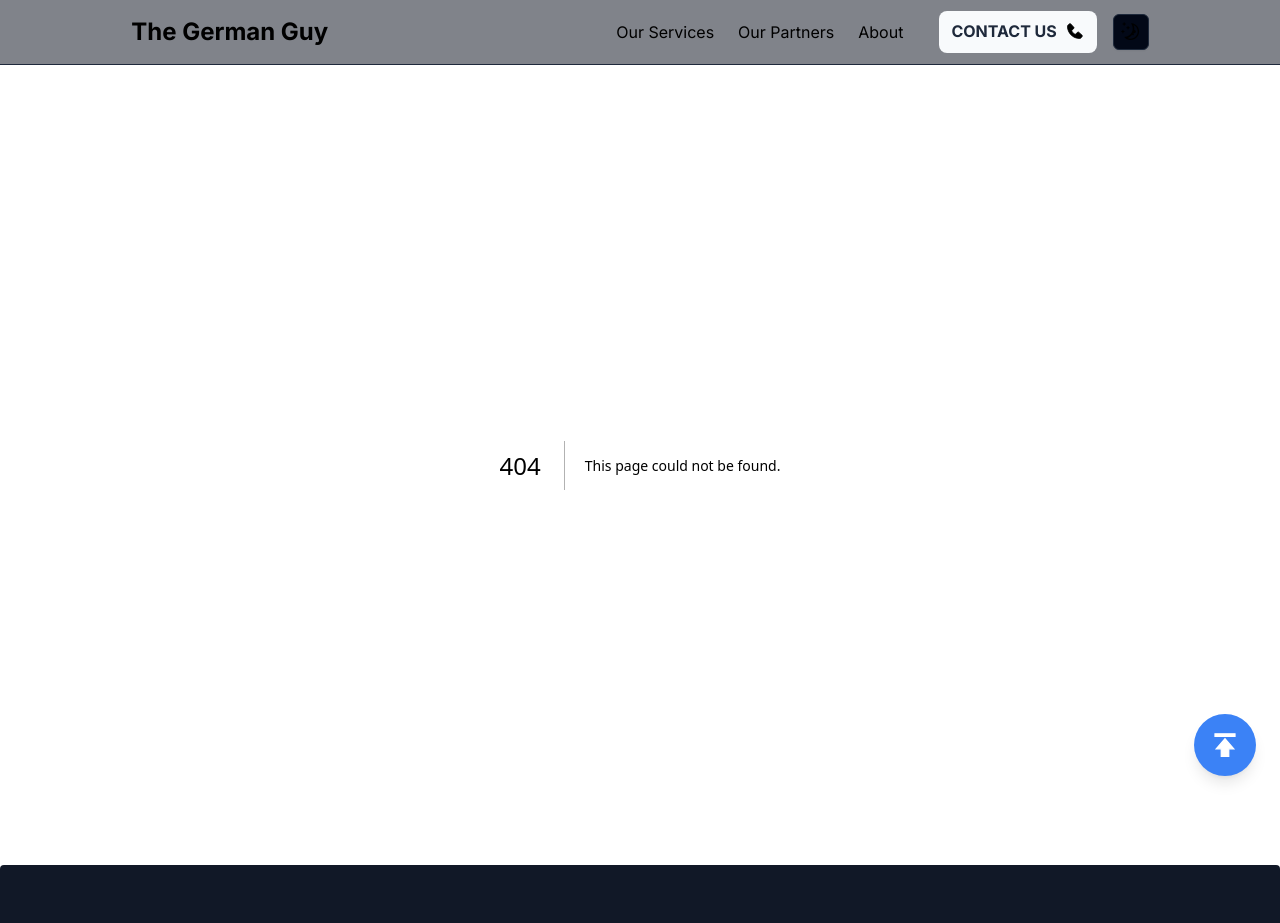
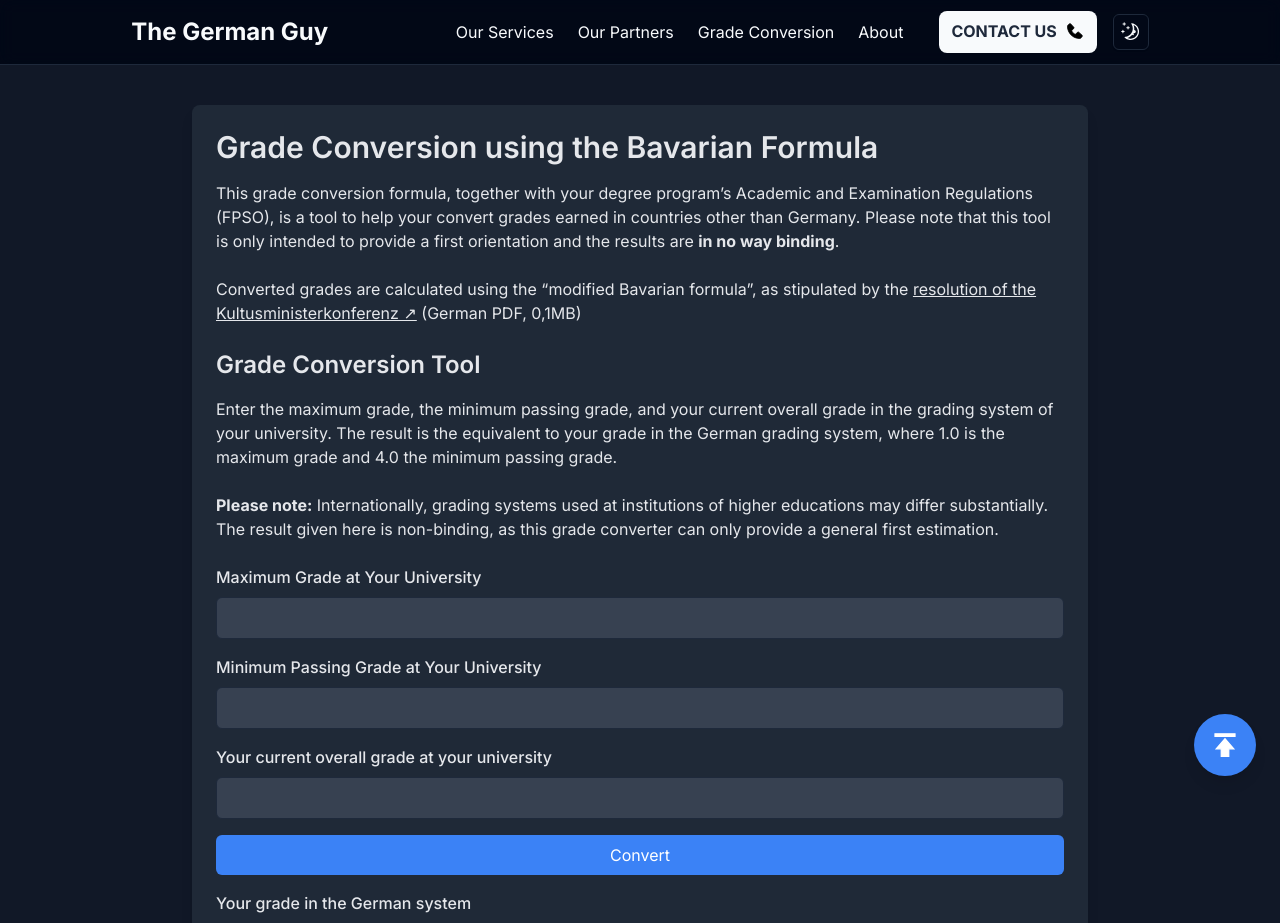
Before and after one commit to janak1998/the-german-guy, a Next.js app: page /grade-conversion in a window 1280 px wide. Before the commit this address had no page. Shown: the top 923 px of the page. Built offline with nearby package versions, Linux system fonts and the light colour scheme.

Commit message:
add grade and impressum page with navigation hover effect

```diff
--- /dev/null
+++ b/app/grade-conversion/page.js
@@ -0,0 +1,112 @@
+'use client';
+import React, { useState } from "react";
+
+const GradeConversion = () => {
+    const [maxGrade, setMaxGrade] = useState("");
+    const [minPassingGrade, setMinPassingGrade] = useState("");
+    const [currentGrade, setCurrentGrade] = useState("");
+    const [convertedGrade, setConvertedGrade] = useState(null);
+
+    const handleConversion = () => {
+        if (!maxGrade || !minPassingGrade || !currentGrade) {
+            alert("Please fill in all fields.");
+            return;
+        }
+
+        const max = parseFloat(maxGrade);
+        const min = parseFloat(minPassingGrade);
+        const current = parseFloat(currentGrade);
+
+        if (min >= max || current > max || current < min) {
+            alert("Please enter valid grades.");
+            return;
+        }
+
+        const result = 1 + (3 * (max - current)) / (max - min);
+        setConvertedGrade(result.toFixed(1));
+    };
+
+    return (
+        <div className="min-h-screen bg-gray-50 dark:bg-gray-900 text-gray-900 dark:text-gray-200 transition duration-300 p-6 px-4 py-10">
+            <div className="max-w-4xl mx-auto bg-white dark:bg-gray-800 shadow-lg rounded-lg p-6">
+                <h1 className="text-3xl font-semibold mb-4">
+                    Grade Conversion using the Bavarian Formula
+
+                </h1>
+                <p className="mb-6">This grade conversion formula, together with your degree program’s Academic and Examination Regulations (FPSO), is a tool to help your convert grades earned in countries other than Germany. Please note that this tool is only intended to provide a first orientation and the results are <b>in no way binding</b>.
+                </p>
+                <p className="mb-6">Converted grades are calculated using the “modified Bavarian formula”, as stipulated by the <a href="https://www.kmk.org/fileadmin/Dateien/pdf/ZAB/Hochschulzugang_Beschluesse_der_KMK/GesNot05.pdf" target="_blank" rel="noreferrer" className="underline">resolution of the Kultusministerkonferenz ↗</a> (German PDF, 0,1MB) </p>
+
+                <h2 className="text-2xl font-semibold mb-4">Grade Conversion Tool
+                </h2>
+
+                <p>Enter the maximum grade, the minimum passing grade, and your current overall grade in the grading system of your university. The result is the equivalent to your grade in the German grading system, where 1.0 is the maximum grade and 4.0 the minimum passing grade.</p>
+
+                <br/>
+
+                <p><b>Please note:</b> Internationally, grading systems used at institutions of higher educations may differ substantially. The result given here is non-binding, as this grade converter can only provide a general first estimation.</p>
+
+                <br/>
+
+                <div className="space-y-4">
+                    <div>
+                        <label className="block mb-2 font-medium">
+                            Maximum Grade at Your University
+                        </label>
+                        <input
+                            type="number"
+                            value={maxGrade}
+                            onChange={(e) => setMaxGrade(e.target.value)}
+                            className="w-full px-4 py-2 border rounded-md bg-gray-100 dark:bg-gray-700 focus:outline-none focus:ring-2 focus:ring-blue-500"
+                        />
+                    </div>
+
+                    <div>
+                        <label className="block mb-2 font-medium">
+                            Minimum Passing Grade at Your University
+                        </label>
+                        <input
+                            type="number"
+                            value={minPassingGrade}
+                            onChange={(e) => setMinPassingGrade(e.target.value)}
+                            className="w-full px-4 py-2 border rounded-md bg-gray-100 dark:bg-gray-700 focus:outline-none focus:ring-2 focus:ring-blue-500"
+                        />
+                    </div>
+
+                    <div>
+                        <label className="block mb-2 font-medium">
+                            Your current overall grade at your university
+
+                        </label>
+                        <input
+                            type="number"
+                            value={currentGrade}
+                            onChange={(e) => setCurrentGrade(e.target.value)}
+                            className="w-full px-4 py-2 border rounded-md bg-gray-100 dark:bg-gray-700 focus:outline-none focus:ring-2 focus:ring-blue-500"
+                        />
+                    </div>
+
+                    <button
+                        onClick={handleConversion}
+                        className="w-full bg-blue-500 hover:bg-blue-600 text-white py-2 px-4 rounded-md mt-4 transition"
+                    >
+                        Convert
+                    </button>
+
+                    <div>
+                        <label className="block mb-2 font-medium">
+                        Your grade in the German system
+                        </label>
+                        <div className="w-full px-4 py-2 border rounded-md bg-gray-100 dark:bg-gray-700">
+                            {convertedGrade !== null ? convertedGrade : "---"}
+                        </div>
+                    </div>
+
+
+                </div>
+            </div>
+        </div>
+    );
+};
+
+export default GradeConversion;
--- /dev/null
+++ b/app/impressum/page.js
@@ -0,0 +1,20 @@
+import React from 'react'
+
+const page = () => {
+  return (
+    <div className="flex justify-center items-center h-[600px] px-4 py-10">
+        <div className="flex flex-col mb-10 text-xl text-left text-gray-800 dark:text-gray-200 w-fit gap-5">
+          <h1 className="text-4xl font-semibold mb-8 text-center">Impressum</h1>
+          <p>The German Guy</p>
+          <p>Mühlenweg 34a</p>
+          <p>5232 Frankfurt(Oder), Germany</p>
+          <p>Email: <a href="mailto:contact@thegermanguy.org" className="underline">contact@thegermanguy.org</a></p>
+          <p>Name der entgegennehmenden Stelle: Stadt Frankfurt(Oder)</p>
+          <p>USt-IdNr. 061/276/01885</p>
+          <p>Representative: Awanish Srivastava</p>
+          </div>
+    </div>
+  )
+}
+
+export default page;
--- a/app/page.js
+++ b/app/page.js
@@ -14,7 +14,7 @@ import Link from "next/link";
 
 export default function Home() {
   return (
-    <main>
+    <main className="lg:gap-20 flex flex-col">
       <Hero />
 
       <Promotion />
--- a/app/services/page.js
+++ b/app/services/page.js
@@ -10,12 +10,14 @@ const Page = () => {
       description:
         "The Chancenkarte(Oppurtunity card) allows professionals to travel to Germany for the purpose of finding employment. With this visa, you have up to twelve months to search for a job in your field. You must have a recognized university degree or an equivalent qualification and demonstrate adequate financial means to support yourself during your stay. A language certificate may not be necessary, but it is advantageous. Once you secure a job, you can convert your visa into a residence permit for employment.",
       icon: "/assets/job_seeker.svg",
+      link: "https://kathmandu.diplo.de/np-en/service/01-VisaEinreise/-/2305548"
     },
     {
       title: "Study Visa",
       description:
         "This visa allows you to pursue higher education in Germany. You need to provide proof of high school or diploma and have an acceptance letter from a university before applying for the visa. Your grades are important, and depending on the university, you may need to show either an IELTS score or a Goethe Institute German language certification. If you're aiming for a public university, you will first attend a Studienkolleg. You must demonstrate financial means to support yourself during your stay, which can be shown through sponsorship, family income, or a scholarship.",
       icon: "/assets/study_visa_icon.svg",
+      link: "https://kathmandu.diplo.de/np-en/service/01-VisaEinreise/-/2225320"
     },
 
     {
@@ -23,18 +25,21 @@ const Page = () => {
       description:
         "Similar to a study visa, this visa allows you to complete an Ausbildung (vocational training) in Germany. You will be studying and working at the same place, gaining practical experience alongside theoretical knowledge. You need to provide proof of language proficiency, either through IELTS or a German language certification like Goethe. Your workplace will pay you during the course of your contract.",
       icon: "/assets/ausbildung_icon.svg",
+      link: "https://kathmandu.diplo.de/np-en/service/01-VisaEinreise/-/2305548"
     },
     {
       title: "Au Pair Visa",
       description:
         "This visa allows you to come to Germany as an Au-Pair. You will assist a family mainly with taking care of their children. You will receive a visa for one year, which can later be extended or switched to another permit. Depending on the family, you might need a language certificate. No financial documents are required; however, there are age restrictions. You will live with your host family and receive additional funds to cover personal expenses.",
       icon: "/assets/au_pair_icon.svg",
+      link: "https://kathmandu.diplo.de/np-en/service/01-VisaEinreise/-/2225336"
     },
     {
       title: "Skilled Professional Visa",
       description:
         "This visa allows professionals to come to Germany for employment purposes. You need to have a signed work contract with a German company, and the contract should require your presence in Germany. Depending on the company, you may or may not need a language certification. You must provide proof of your qualifications, and no separate financial means are required as long as your gross salary meets the specified minimum.",
       icon: "/assets/job_seeker.svg",
+      link: "https://kathmandu.diplo.de/np-en/service/01-visaeinreise/2225316-2225316"
     },
     {
       title: "Voluntary Service Visa",
@@ -65,6 +70,7 @@ const Page = () => {
                 src={service.icon}
                 width={50}
                 height={50}
+                alt="Service Icon"
               />
             </span>
             <h2 className="text-2xl font-bold text-gray-800 dark:text-gray-200 mb-2">
@@ -73,6 +79,11 @@ const Page = () => {
             <p className="text-gray-600 dark:text-gray-400">
               {service.description}
             </p>
+            {service.link && (
+              <p className="text-gray-600 dark:text-gray-400">
+                For more details, <a href={service.link} className="hover:underline">click here ↗</a>.
+              </p>
+            )}
           </div>
         ))}
       </div>
--- a/components/CalculatePrice.js
+++ b/components/CalculatePrice.js
@@ -77,7 +77,7 @@ const CalculatePrice = () => {
 
   return (
     <div className="max-w-2xl mx-auto p-8" id="calculateCost">
-      <h2 className="text-3xl font-bold mb-6 text-center">
+      <h2 className="text-3xl font-bold mb-6 text-center" id="cost-estimation">
         Estimate Your Cost
       </h2>
 
--- a/components/Carousel.js
+++ b/components/Carousel.js
@@ -12,48 +12,48 @@ import Image from "next/image";
 
 const studentTestimonials = [
   {
-    image: "https://via.placeholder.com/150?text=Neeruta",
+    image: "https://i.pravatar.cc/150?img=3",
     name: "Neeruta",
     description:
       "Your advice has been invaluable and I am so grateful to have you as a mentor.Your support has been an important part of my journey and I want to express my deepest gratitude for your mentorship.",
   },
   {
-    image: "https://via.placeholder.com/150?text=Prasesh",
+    image: "https://i.pravatar.cc/150?img=3",
     name: "Prasesh",
     description:
       "Thank you Dai, for your quick and active support in helping me secure accommodation in Germany. Your assistance made the process much easier. I really appreciate it.",
   },
   {
-    image: "https://via.placeholder.com/150?text=Kushal+K",
+    image: "https://i.pravatar.cc/150?img=3",
     name: "Kushal Kandel",
     description:
       "Very kind person who assists you in every way possible without any hindrance. Highly recommended!",
   },
   {
-    image: "https://via.placeholder.com/150?text=Aayushma+G",
+    image: "https://i.pravatar.cc/150?img=3",
     name: "Aayushma Giri",
     description:
       "Thank you for your  help and support without any hesitation, during the processing periods. Your help and suggestions means alot for me. ",
   },
   {
-    image: "https://via.placeholder.com/150?text=Pukar+S",
+    image: "https://i.pravatar.cc/150?img=3",
     name: "Pukar Tha Shrestha",
     description: "I am getting constant valuable replies and suggestions ",
   },
   {
-    image: "https://via.placeholder.com/150?text=Sanjeev+T",
+    image: "https://i.pravatar.cc/150?img=3",
     name: "Sanjeev Kumar Thakur",
     description:
       "The German Guy helped throughout my germany visa process. I got quick responses anytime i messaged. ",
   },
   {
-    image: "https://via.placeholder.com/150?text=Maya+O",
+    image: "https://i.pravatar.cc/150?img=3",
     name: "Maya ojha",
     description:
       "Awanish provided me guidance with some stuffs I had with my insurance. With his assistance and my professor's help, I got through it. I am really glad that it worked out and thanks Awanish for taking your time helping out random stranger like me.",
   },
   {
-    image: "https://via.placeholder.com/150?text=Swarup+K",
+    image: "https://i.pravatar.cc/150?img=3",
     name: "Swarup Koirala",
     description:
       "I have done all the processes for my masters degree programme till I get the visa by consulting TGG. He is very helpful guy and give replies to you on time. ",
--- a/components/ContactBtn.js
+++ b/components/ContactBtn.js
@@ -5,7 +5,7 @@ const ContactBtn = () => {
     <Link
       href="/#talk-to-team"
       className="font-bold lg:block mr-4 bg-primary text-secondary
-              px-3 py-2 rounded-lg
+              px-3 py-2 rounded-lg hover:bg-primary/90
               "
     >
       CONTACT US
--- a/components/Hero.js
+++ b/components/Hero.js
@@ -8,7 +8,7 @@ const Hero = () => {
   return (
     <section
       id="hero"
-      className="container px-4 py-10 mx-auto lg:h-128 lg:space-x-8 justify-center items-center flex flex-col-reverse lg:flex-row gap-5"
+      className="container px-4 py-10 mx-auto lg:h-128 lg:space-x-8 justify-center items-center flex flex-col-reverse lg:flex-row gap-5 lg:mt-[80px]"
     >
       <div className="w-full text-center lg:text-left lg:w-1/2 lg:-mt-8 flex flex-col gap-8 justify-center items-center lg:items-start">
         <h1 className="text-3xl leading-snug text-gray-800 dark:text-gray-200 lg:text-4xl font-bold">
--- a/components/Navbar.jsx
+++ b/components/Navbar.jsx
@@ -20,29 +20,40 @@ const Navbar = () => {
   const router = useRouter();
 
   return (
-    <nav className="bg-background/50 sticky top-0  p-1 backdrop-blur border-b z-10">
+    <nav className="bg-background/50 sticky top-0 p-1 backdrop-blur border-b z-10">
       <div className="container mx-auto flex justify-between items-center">
         <div className="font-bold text-2xl">
           <Link href="/">The German Guy</Link>
         </div>
 
         <div className="flex justify-center items-center">
-          <div className="nav_links_wrapper flex gap-5 items-center ">
+          <div className="nav_links_wrapper flex gap-5 items-center">
             <ul className="md:flex md:items-center md:space-x-6 hidden md:block p-4">
-              {/* <li
-                className="block py-2 md:py-0 hover:text-blue-500 cursor-pointer"
-                onClick={() => scrollToSectionUtil("pricing", 50)}
-              >
-                Pricing
-              </li> */}
-
-              <li>
+              <li className="relative group">
                 <Link
                   href="/services"
                   className="block py-1 md:py-0 hover:text-blue-500"
                 >
                   Our Services
                 </Link>
+                <ul className="absolute left-[-10px] top-full hidden group-hover:block border border-gray-300 dark:border-gray-600 rounded-md shadow-lg z-10 dark:bg-slate-600 bg-white">
+                  <li>
+                    <Link
+                      href="/services/"
+                      className="block py-2 px-4 cursor-pointer hover:text-blue-500"
+                    >
+                      Consuling
+                    </Link>
+                  </li>
+                  <li>
+                    <Link
+                      href="/services/#cost-estimation"
+                      className="block py-2 px-4 cursor-pointer hover:text-blue-500"
+                    >
+                      Cost Estimation
+                    </Link>
+                  </li>
+                </ul>
               </li>
               <li>
                 <Link
@@ -52,19 +63,39 @@ const Navbar = () => {
                   Our Partners
                 </Link>
               </li>
-              {/* <li
-                onClick={() => scrollToSectionUtil("about", 50)}
-                className="block py-2 md:py-0 hover:text-blue-500 cursor-pointer"
-              >
-                About
-              </li> */}
               <li>
+                <Link
+                  href="/grade-conversion"
+                  className="block py-2 md:py-0 hover:text-blue-500"
+                >
+                  Grade Conversion
+                </Link>
+              </li>
+              <li className="relative group">
                 <Link
                   href="/#about"
                   className="block py-1 md:py-0 hover:text-blue-500"
                 >
                   About
                 </Link>
+                <ul className="absolute left-[-35px] top-full hidden group-hover:block border border-gray-300 dark:border-gray-600 rounded-md shadow-lg z-10 dark:bg-slate-600 bg-white">
+                  <li>
+                    <Link
+                      href="/impressum"
+                      className="block py-2 px-4 cursor-pointer hover:text-blue-500"
+                    >
+                      Impressum
+                    </Link>
+                  </li>
+                  {/* <li>
+                    <Link
+                      href="/services/#"
+                      className="block py-2 px-4 cursor-pointer hover:text-blue-500"
+                    >
+                      Teams
+                    </Link>
+                  </li> */}
+                </ul>
               </li>
             </ul>
             <div className="hidden lg:flex">
@@ -88,22 +119,29 @@ const Navbar = () => {
                         <li>
                           <Link
                             href="/services"
-                            className=" block py-2 md:py-0"
+                            className="block py-2 md:py-0"
                           >
                             <SheetClose>Services</SheetClose>
                           </Link>
                         </li>
-
                         <li>
                           <Link
                             href="/partners"
-                            className=" block py-2 md:py-0"
+                            className="block py-2 md:py-0"
                           >
                             <SheetClose>Our Partners</SheetClose>
                           </Link>
                         </li>
                         <li>
-                          <Link href="/#about" className=" block py-2 md:py-0">
+                          <Link
+                            href="/grade-conversion"
+                            className="block py-2 md:py-0"
+                          >
+                            <SheetClose>Grade Conversion</SheetClose>
+                          </Link>
+                        </li>
+                        <li>
+                          <Link href="/#about" className="block py-2 md:py-0">
                             <SheetClose>About</SheetClose>
                           </Link>
                         </li>
--- a/next.config.mjs
+++ b/next.config.mjs
@@ -2,14 +2,7 @@
 const nextConfig = {
   reactStrictMode: true,
   images: {
-    remotePatterns: [
-      {
-        protocol: 'https',
-        hostname: 'via.placeholder.com',
-        port: '',
-        pathname: '/**',
-      }
-    ]
+    domains: ["i.pravatar.cc"],
   },
 };
 
```
